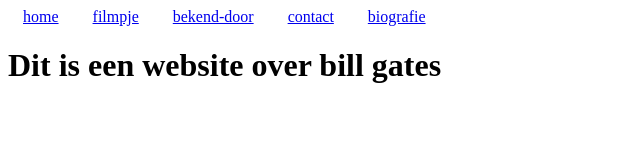
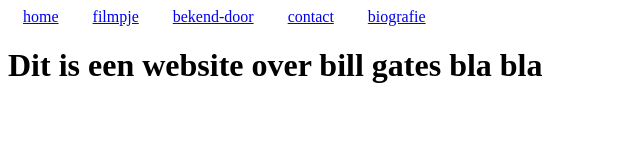
Before and after one commit to Anuar24399/anuar24399.github.io, a plain HTML site: page index.html in a window 1280 px wide. Shown: the whole page, without its empty margins (0-640 px from the left). Drawn offline with Linux system fonts and the light colour scheme.

Commit message:
Update index.html

```diff
--- a/index.html
+++ b/index.html
@@ -21,6 +21,6 @@ body {
 <a href="contact.html"> contact</a>
 <a href="biografie.html"> biografie</a>
 <div>
-<h1>Dit is een website over bill  gates</h1>
+<h1>Dit is een website over bill  gates bla bla</h1>
   </body>
 </html>
```
